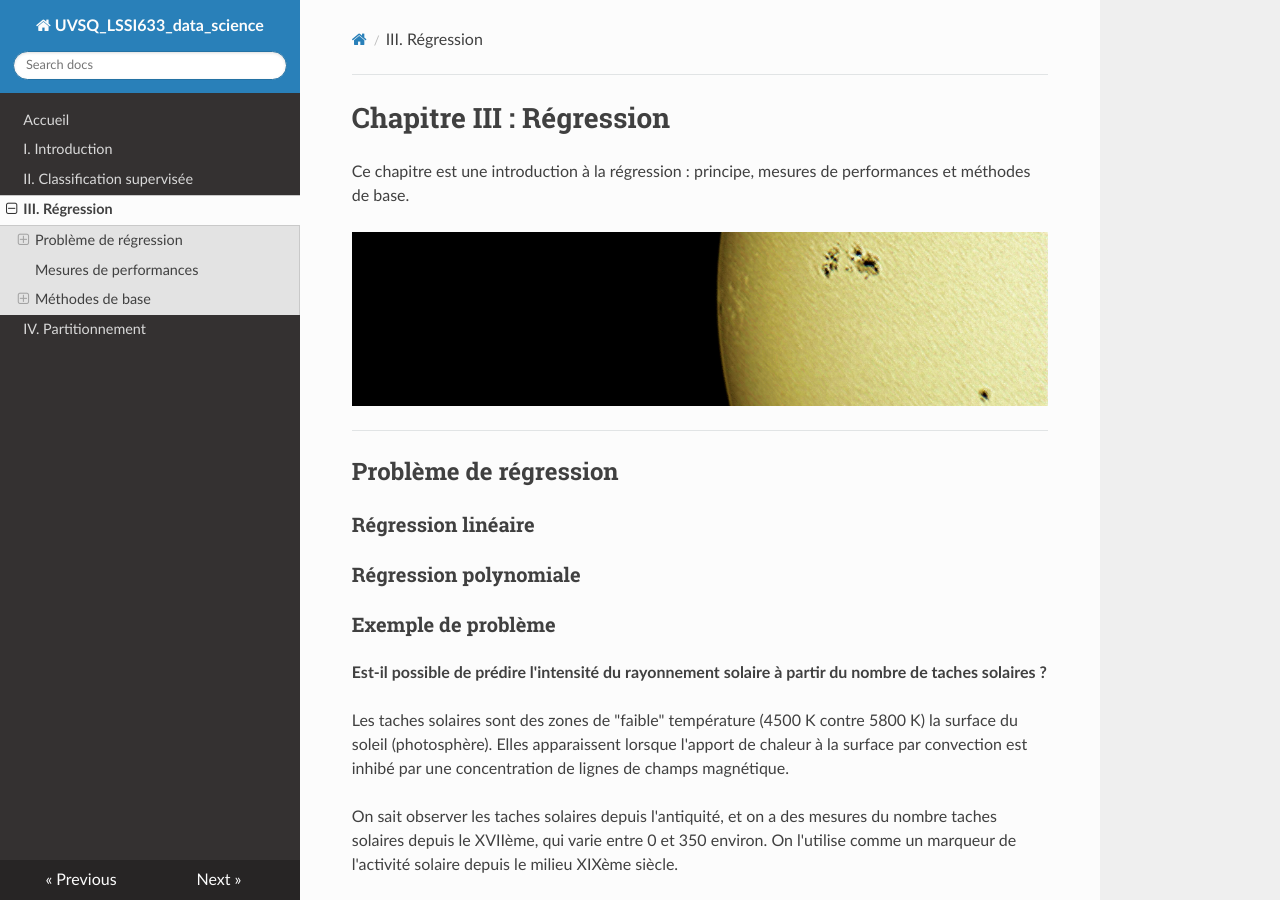
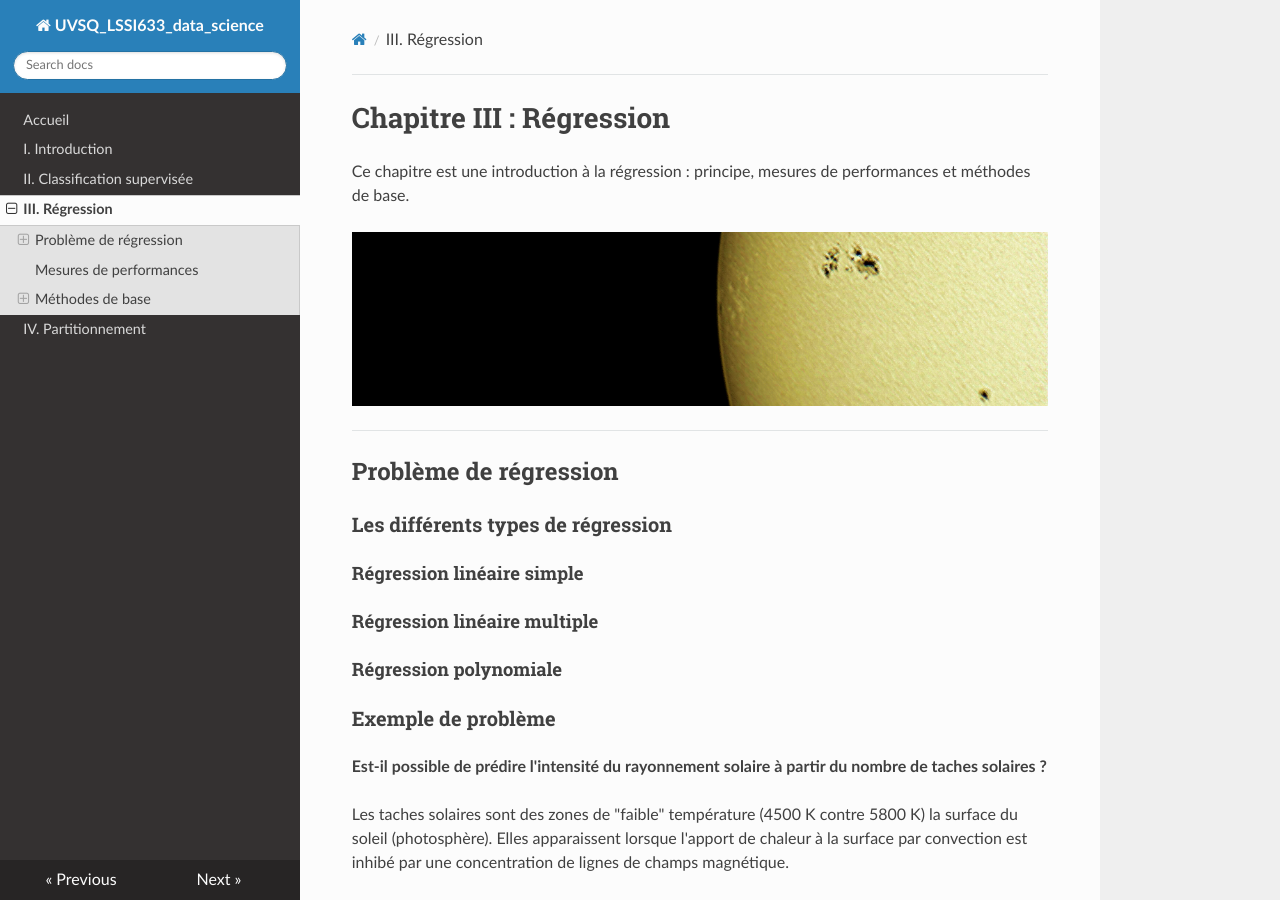
Before and after one commit to NicOudart/UVSQ_LSSI633_data_science, an MkDocs documentation site: the page built from docs/Chap3_Regression.md, in a window 1280 px wide and 900 px high. Built offline with MkDocs 1.6.1, drawn with Linux system fonts in a browser that asks for light colours; nearby versions of some CDN libraries.

Commit message:
-Minor update of Chapter 3.

```diff
--- a/docs/Chap3_Regression.md
+++ b/docs/Chap3_Regression.md
@@ -8,9 +8,13 @@ Ce chapitre est une introduction à la régression : principe, mesures de perfor
 
 ## Problème de régression
 
-### Régression linéaire
+### Les différents types de régression
 
-### Régression polynomiale
+#### Régression linéaire simple
+
+#### Régression linéaire multiple
+
+#### Régression polynomiale
 
 ### Exemple de problème
 
```
